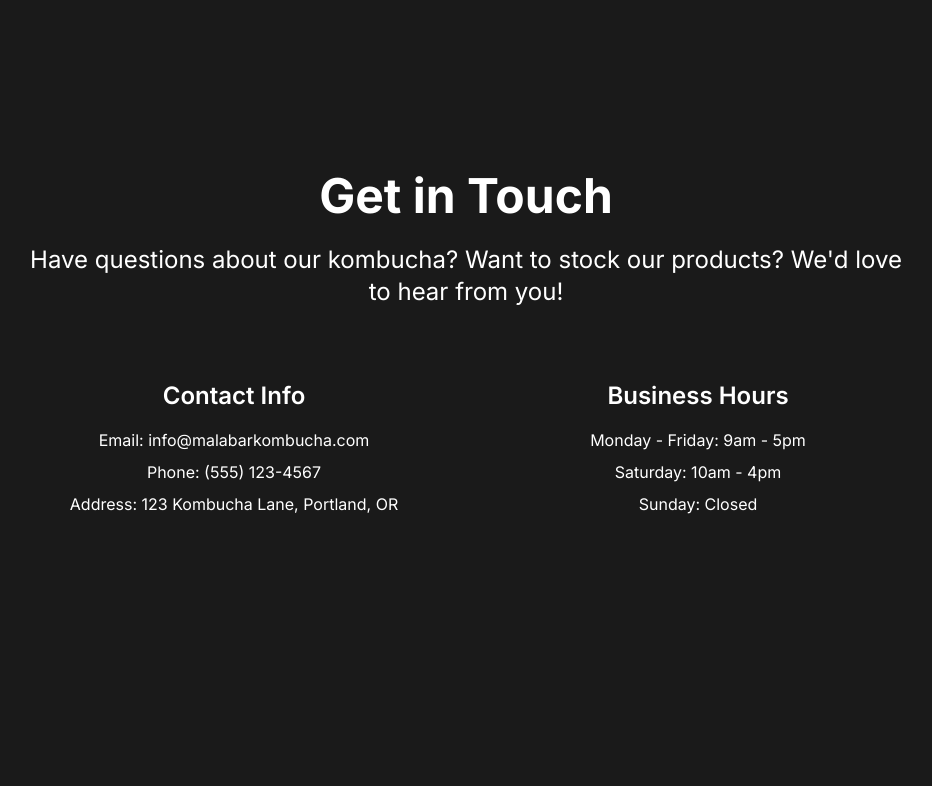
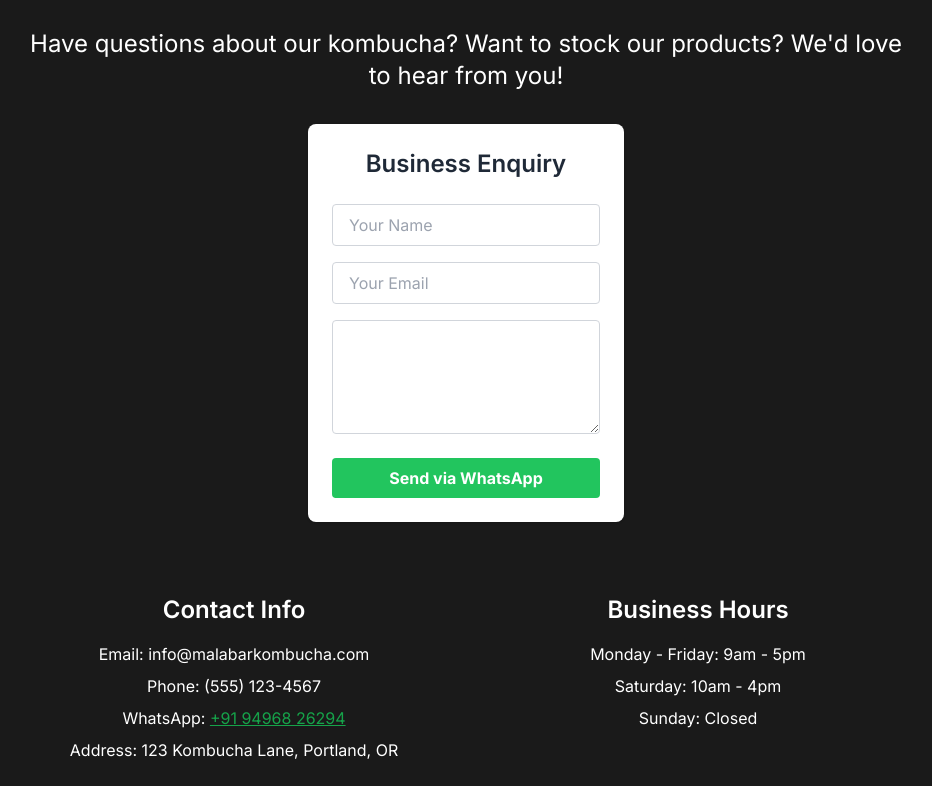
Before and after one commit to malabar-kombucha/malabar.kombucha, a Next.js app: page / in a window 1280 px wide. Shown: the part 1644-2430 px from the top of the page, without its empty margins (174-1106 px from the left). Before the commit the page ends 2400 px from the top, so only its background shows below. Built offline with nearby package versions, Linux system fonts and the light colour scheme.

Commit message:
added whatsapp integration

```diff
--- /dev/null
+++ b/src/app/components/WhatsappEnquiryForm.tsx
@@ -0,0 +1,60 @@
+"use client";
+import React, { useState } from "react";
+
+const WHATSAPP_NUMBER = "919496826294";
+
+export default function WhatsappEnquiryForm() {
+  const [name, setName] = useState("");
+  const [email, setEmail] = useState("");
+  const [message, setMessage] = useState(
+    "Hi Malabar Kombucha, I would like to enquire about your products."
+  );
+
+  const handleSend = (e: React.FormEvent) => {
+    e.preventDefault();
+    const text = `Business Enquiry from ${name} (${email}): %0A${encodeURIComponent(message)}`;
+    const url = `https://wa.me/${WHATSAPP_NUMBER}?text=${text}`;
+    window.open(url, "_blank");
+  };
+
+  return (
+    <form
+      onSubmit={handleSend}
+      className="bg-white dark:bg-gray-900 rounded-lg shadow p-6 flex flex-col gap-4 max-w-xl mx-auto"
+    >
+      <h3 className="text-2xl font-semibold mb-2 text-gray-800 dark:text-gray-100">
+        Business Enquiry
+      </h3>
+      <input
+        type="text"
+        required
+        placeholder="Your Name"
+        value={name}
+        onChange={e => setName(e.target.value)}
+        className="px-4 py-2 rounded border border-gray-300 focus:border-green-500 outline-none"
+      />
+      <input
+        type="email"
+        required
+        placeholder="Your Email"
+        value={email}
+        onChange={e => setEmail(e.target.value)}
+        className="px-4 py-2 rounded border border-gray-300 focus:border-green-500 outline-none"
+      />
+      <textarea
+        required
+        placeholder="Your Message"
+        rows={4}
+        value={message}
+        onChange={e => setMessage(e.target.value)}
+        className="px-4 py-2 rounded border border-gray-300 focus:border-green-500 outline-none"
+      />
+      <button
+        type="submit"
+        className="bg-green-500 hover:bg-green-600 text-white font-bold py-2 px-6 rounded transition-colors duration-200 mt-2"
+      >
+        Send via WhatsApp
+      </button>
+    </form>
+  );
+}
--- a/src/app/page.tsx
+++ b/src/app/page.tsx
@@ -2,6 +2,7 @@
 
 import { useTheme } from './ThemeContext';
 import FlavorShowcase from './components/FlavorShowcase';
+import WhatsappEnquiryForm from './components/WhatsappEnquiryForm';
 
 export default function Home() {
   return (
@@ -60,6 +61,9 @@
           <p className="text-xl sm:text-2xl mb-8">
             Have questions about our kombucha? Want to stock our products? We'd love to hear from you!
           </p>
+          <div className="flex justify-center mb-8">
+            <WhatsappEnquiryForm />
+          </div>
           <div className="grid grid-cols-1 sm:grid-cols-2 gap-8 mt-12">
             <div className="p-6 rounded-lg" style={{
               backgroundColor: 'var(--accent-color)20',
@@ -68,6 +72,7 @@
               <h3 className="text-2xl font-semibold mb-4">Contact Info</h3>
               <p className="mb-2">Email: info@malabarkombucha.com</p>
               <p className="mb-2">Phone: (555) 123-4567</p>
+              <p className="mb-2">WhatsApp: <a href="https://wa.me/919496826294" target="_blank" rel="noopener noreferrer" className="text-green-600 underline hover:text-green-800">+91 94968 26294</a></p>
               <p>Address: 123 Kombucha Lane, Portland, OR</p>
             </div>
             <div className="p-6 rounded-lg" style={{
```
